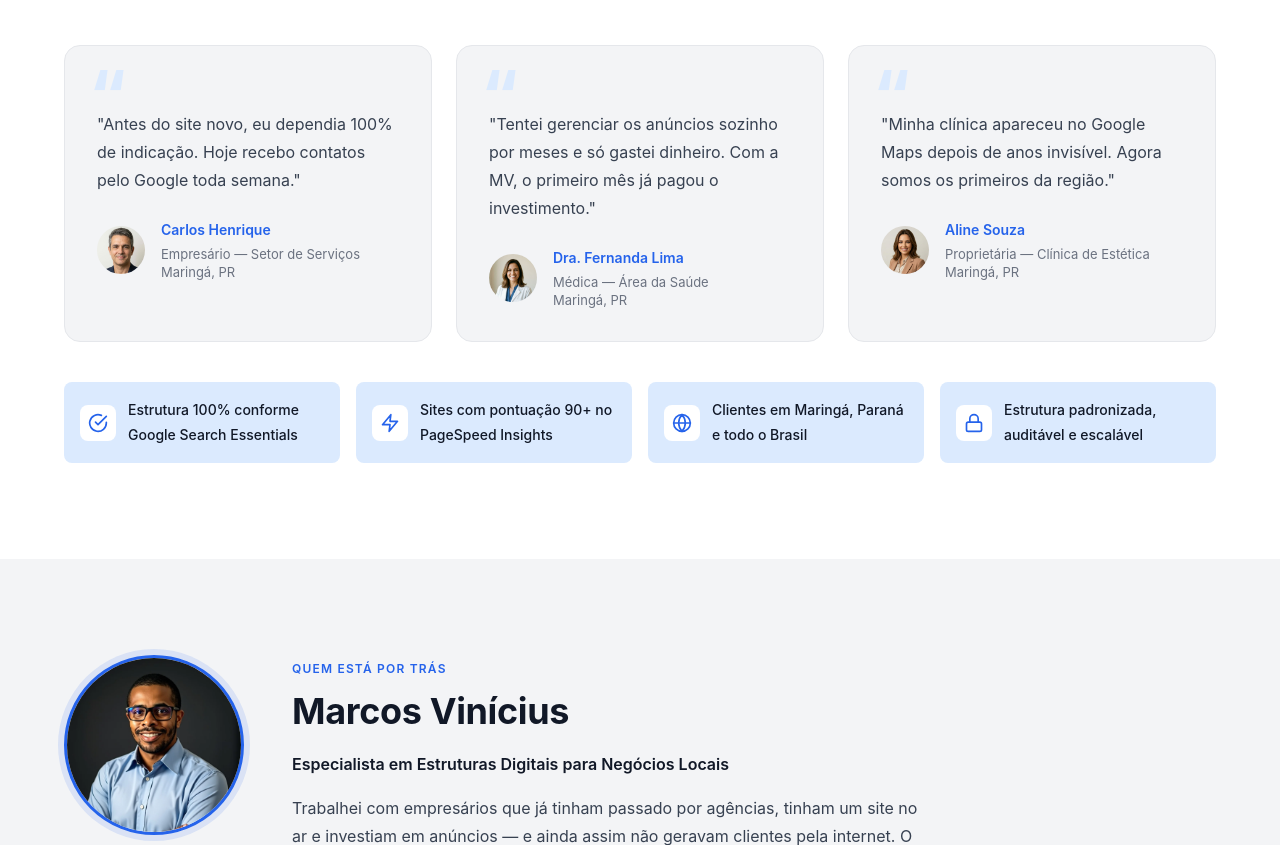
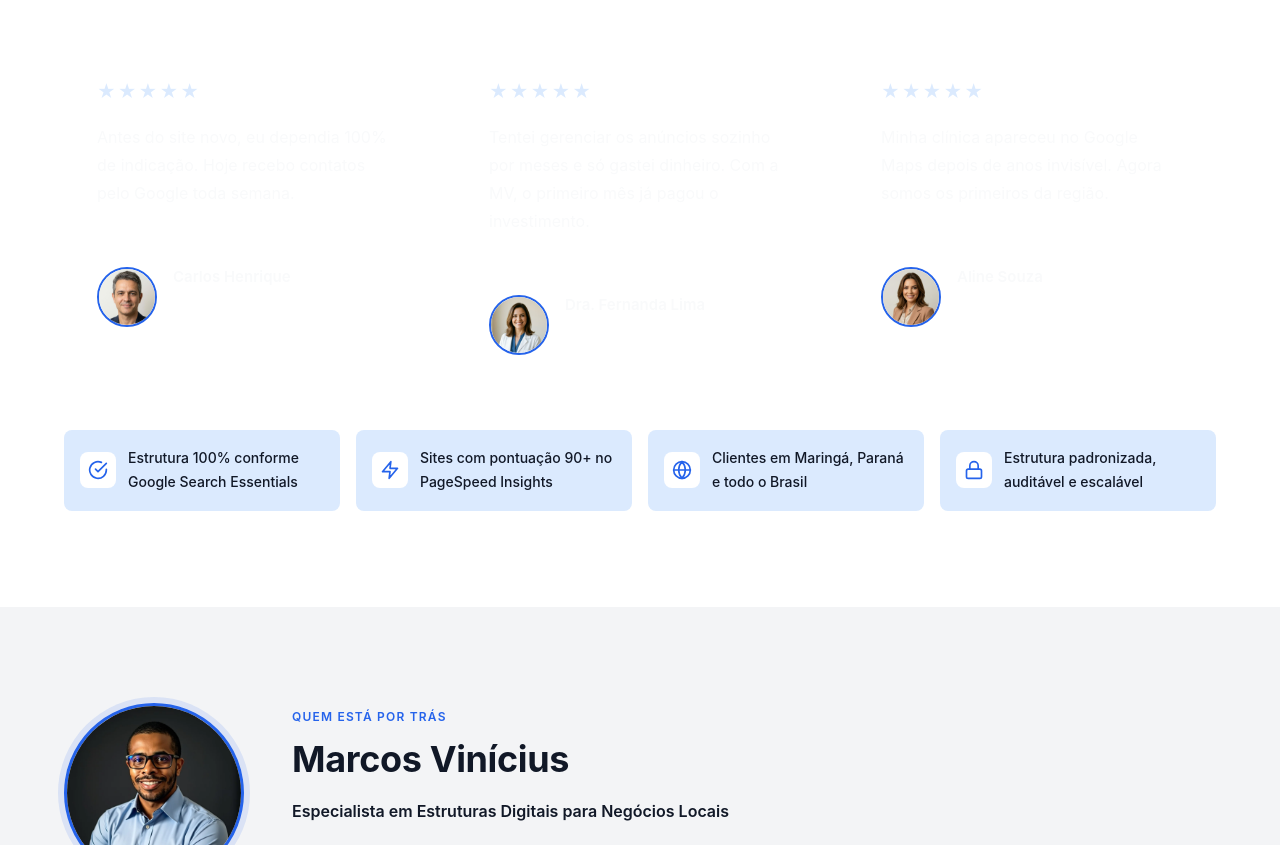
Before and after one commit to marcosvinicis/mvgestaoweb, a plain HTML site: page public/index.html in a window 1280 px wide. Shown: the part 5318-6163 px from the top of the page. Drawn offline with Linux system fonts and the light colour scheme.

Commit message:
style: atualizar layout dos depoimentos para cards escuros com estrelas

```diff
--- a/public/assets/css/style.css
+++ b/public/assets/css/style.css
@@ -954,61 +954,61 @@ section {
 }
 
 .depoimento-card {
-    background: var(--color-surface-alt);
-    border: 1px solid var(--color-border);
+    background: rgba(255, 255, 255, 0.03);
+    border: 1px solid rgba(255, 255, 255, 0.08);
     border-radius: var(--radius-xl);
     padding: var(--space-8);
     position: relative;
-    transition: box-shadow var(--transition-base);
+    transition: box-shadow var(--transition-base), transform var(--transition-base);
+    backdrop-filter: blur(10px);
+    -webkit-backdrop-filter: blur(10px);
 }
 
 .depoimento-card:hover {
     box-shadow: var(--shadow-md);
-}
-
-.depoimento-card::before {
-    content: '\201C';
-    position: absolute;
-    top: var(--space-4);
-    left: var(--space-6);
-    font-size: 4rem;
-    line-height: 1;
+    transform: translateY(-4px);
+}
+
+.depoimento-stars {
     color: var(--color-accent-light);
-    font-weight: var(--font-extrabold);
+    font-size: 1.125rem;
+    letter-spacing: 2px;
+    margin-bottom: var(--space-4);
 }
 
 .depoimento-text {
     font-size: var(--text-base);
-    color: var(--color-text-body);
+    color: var(--color-contrast);
     line-height: 1.75;
+}
+
+.depoimento-cliente {
+    display: flex;
+    align-items: center;
+    gap: var(--space-4);
     margin-top: var(--space-8);
-    margin-bottom: var(--space-6);
-}
-
-.depoimento-cliente {
-    display: flex;
-    align-items: center;
-    gap: var(--space-4);
-    margin-top: var(--space-6);
+    padding-top: var(--space-6);
+    border-top: 1px solid rgba(255, 255, 255, 0.08);
 }
 
 .depoimento-foto {
-    width: 48px;
-    height: 48px;
+    width: 60px;
+    height: 60px;
     border-radius: 50%;
     object-fit: cover;
     flex-shrink: 0;
+    border: 2px solid var(--color-accent);
 }
 
 .depoimento-autor {
-    font-size: var(--text-sm);
+    font-size: 15px;
     font-weight: var(--font-semibold);
-    color: var(--color-accent);
+    color: var(--color-contrast);
 }
 
 .depoimento-cargo {
     font-size: 13px;
-    color: var(--color-text-muted);
+    color: rgba(255, 255, 255, 0.6);
     line-height: 1.4;
     margin-top: 2px;
 }
--- a/public/index.html
+++ b/public/index.html
@@ -648,22 +648,24 @@
 
                 <ul class="depoimentos-grid" role="list">
                     <li class="depoimento-card fade-up stagger-1">
+                        <div class="depoimento-stars">★★★★★</div>
                         <p class="depoimento-text">
-                            "Antes do site novo, eu dependia 100% de indicação. Hoje recebo contatos pelo Google toda
-                            semana."
+                            Antes do site novo, eu dependia 100% de indicação. Hoje recebo contatos pelo Google toda
+                            semana.
                         </p>
                         <div class="depoimento-cliente">
                             <img src="/assets/img/depoimento-1.jpg" alt="Carlos Henrique" class="depoimento-foto">
                             <div>
                                 <p class="depoimento-autor">Carlos Henrique</p>
-                                <p class="depoimento-cargo">Empresário — Setor de Serviços<br>Maringá, PR</p>
+                                <p class="depoimento-cargo">Empresário — Serviços<br>Maringá, PR</p>
                             </div>
                         </div>
                     </li>
                     <li class="depoimento-card fade-up stagger-2">
+                        <div class="depoimento-stars">★★★★★</div>
                         <p class="depoimento-text">
-                            "Tentei gerenciar os anúncios sozinho por meses e só gastei dinheiro. Com a MV, o primeiro
-                            mês já pagou o investimento."
+                            Tentei gerenciar os anúncios sozinho por meses e só gastei dinheiro. Com a MV, o primeiro
+                            mês já pagou o investimento.
                         </p>
                         <div class="depoimento-cliente">
                             <img src="/assets/img/depoimento-2.jpg" alt="Dra. Fernanda Lima" class="depoimento-foto">
@@ -674,15 +676,16 @@
                         </div>
                     </li>
                     <li class="depoimento-card fade-up stagger-3">
+                        <div class="depoimento-stars">★★★★★</div>
                         <p class="depoimento-text">
-                            "Minha clínica apareceu no Google Maps depois de anos invisível. Agora somos os primeiros da
-                            região."
+                            Minha clínica apareceu no Google Maps depois de anos invisível. Agora somos os primeiros da
+                            região.
                         </p>
                         <div class="depoimento-cliente">
                             <img src="/assets/img/depoimento-3.jpg" alt="Aline Souza" class="depoimento-foto">
                             <div>
                                 <p class="depoimento-autor">Aline Souza</p>
-                                <p class="depoimento-cargo">Proprietária — Clínica de Estética<br>Maringá, PR</p>
+                                <p class="depoimento-cargo">Clínica de Estética<br>Maringá, PR</p>
                             </div>
                         </div>
                     </li>
```
